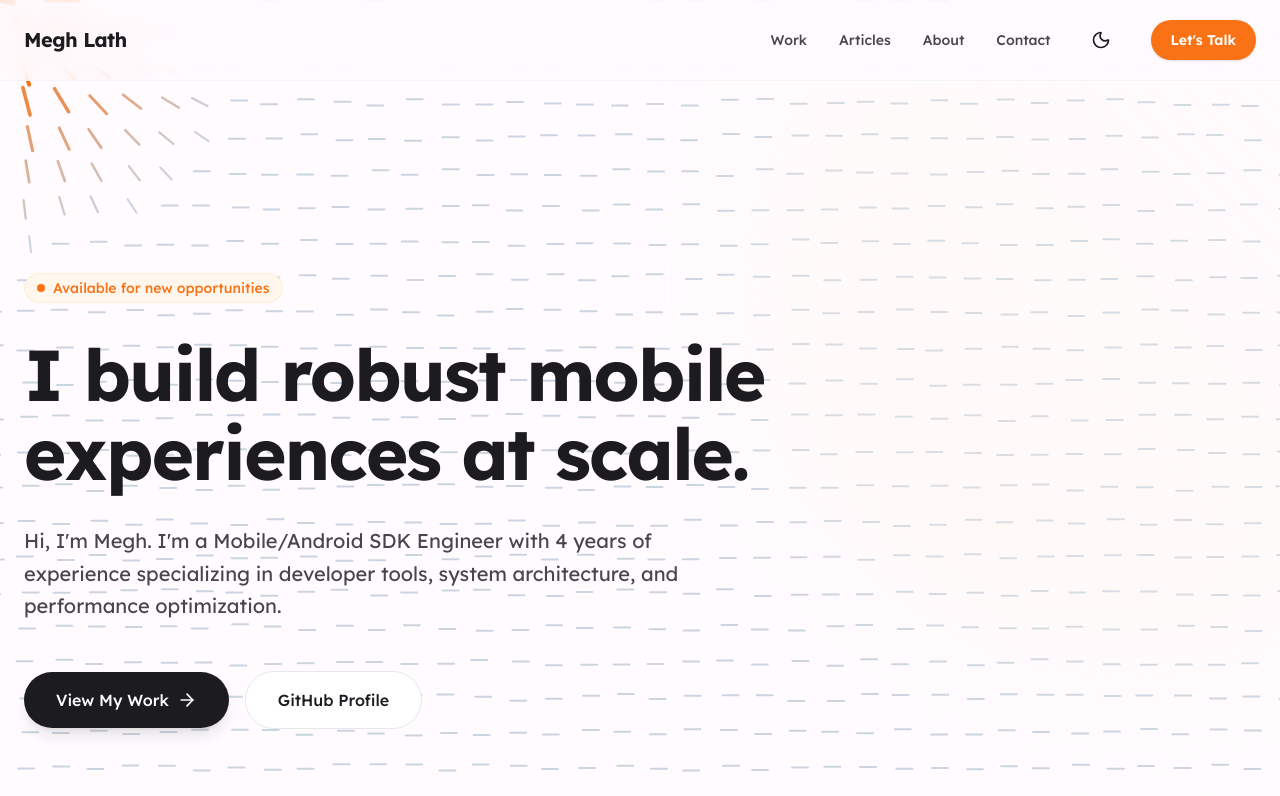
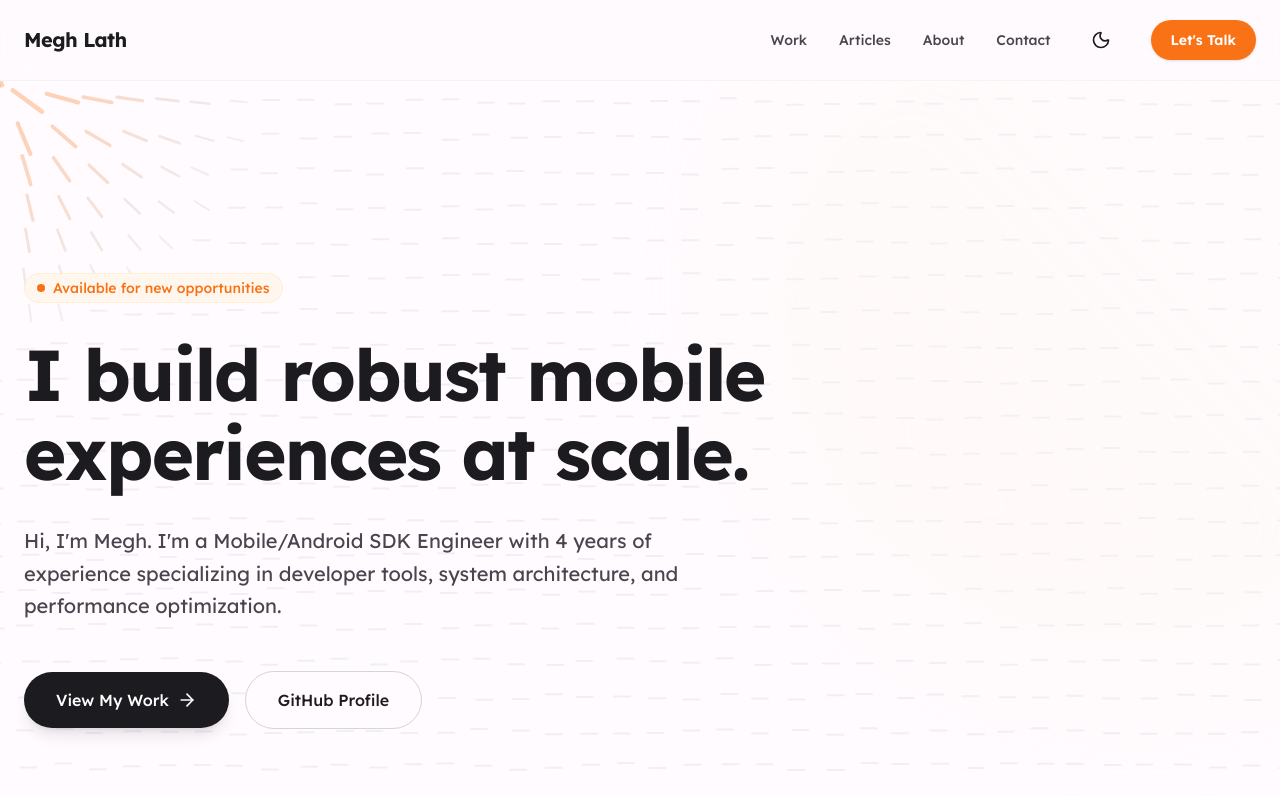
Before and after one commit to megh-lath-1012/Portfolio-Website, a Next.js app: page / in a window 1280 px wide. Shown: the top 796 px of the page. Built offline with nearby package versions, Linux system fonts and the light colour scheme.

Commit message:
Refactor: Scope ElasticBackground to HeroSection, reduce particle opacity, and fix GitHub button contrast.

```diff
--- a/src/app/layout.tsx
+++ b/src/app/layout.tsx
@@ -34,7 +34,6 @@ export default function RootLayout({
       <body className={`${inter.variable} ${lexend.variable} font-inter antialiased`}>
         <ThemeProvider>
           <SmoothScroll>
-            <ElasticBackground />
             <Navigation />
             <PageTransition>
               {children}
--- a/src/components/ElasticBackground.tsx
+++ b/src/components/ElasticBackground.tsx
@@ -41,8 +41,9 @@ export default function ElasticBackground() {
     const activeColor = [249, 115, 22];     // #f97316
 
     const resize = () => {
-      canvas.width = window.innerWidth;
-      canvas.height = window.innerHeight;
+      const parent = canvas.parentElement;
+      canvas.width = parent ? parent.clientWidth : window.innerWidth;
+      canvas.height = parent ? parent.clientHeight : window.innerHeight;
       initGrid();
     };
 
@@ -131,7 +132,8 @@ export default function ElasticBackground() {
         ctx.beginPath();
         ctx.moveTo(-dashLength / 2 * scale, 0);
         ctx.lineTo(dashLength / 2 * scale, 0);
-        ctx.strokeStyle = `rgb(${color[0]}, ${color[1]}, ${color[2]})`;
+        const alpha = isDark ? 0.2 : 0.3; // Reduce opacity for subtlety
+        ctx.strokeStyle = `rgba(${color[0]}, ${color[1]}, ${color[2]}, ${alpha})`;
         ctx.lineWidth = dashThickness * scale;
         ctx.lineCap = "round";
         ctx.stroke();
@@ -157,9 +159,10 @@ export default function ElasticBackground() {
       ref={canvasRef}
       style={{
         pointerEvents: "none",
-        position: "fixed",
-        inset: 0,
-        zIndex: -1,
+        position: "absolute",
+        top: 0,
+        left: 0,
+        zIndex: 0,
         background: "transparent",
       }}
     />
--- a/src/components/HeroSection.tsx
+++ b/src/components/HeroSection.tsx
@@ -4,6 +4,7 @@ import Link from "next/link";
 import { ArrowRight } from "lucide-react";
 import { motion } from "framer-motion";
 import MagneticButton from "@/components/MagneticButton";
+import ElasticBackground from "@/components/ElasticBackground";
 
 const containerVariants = {
   hidden: { opacity: 0 },
@@ -32,6 +33,7 @@ export default function HeroSection() {
 
   return (
     <section className="relative pt-32 pb-20 md:pt-48 md:pb-32 overflow-hidden">
+      <ElasticBackground />
       <motion.div
         variants={containerVariants}
         initial="hidden"
@@ -77,7 +79,7 @@ export default function HeroSection() {
                 href="https://github.com/megh-lath-1012"
                 target="_blank"
                 rel="noopener noreferrer"
-                className="px-8 py-4 bg-white text-navy border border-gray-200 font-medium rounded-full hover:bg-gray-50 transition-colors w-full sm:w-auto text-center block dark:bg-transparent dark:text-white dark:border-white/20 dark:hover:bg-white/5"
+                className="px-8 py-4 bg-background text-foreground border border-gray-300 font-medium rounded-full hover:bg-gray-100 transition-colors w-full sm:w-auto text-center block dark:bg-transparent dark:text-foreground dark:border-gray-700 dark:hover:bg-gray-800"
               >
                 GitHub Profile
               </Link>
```
